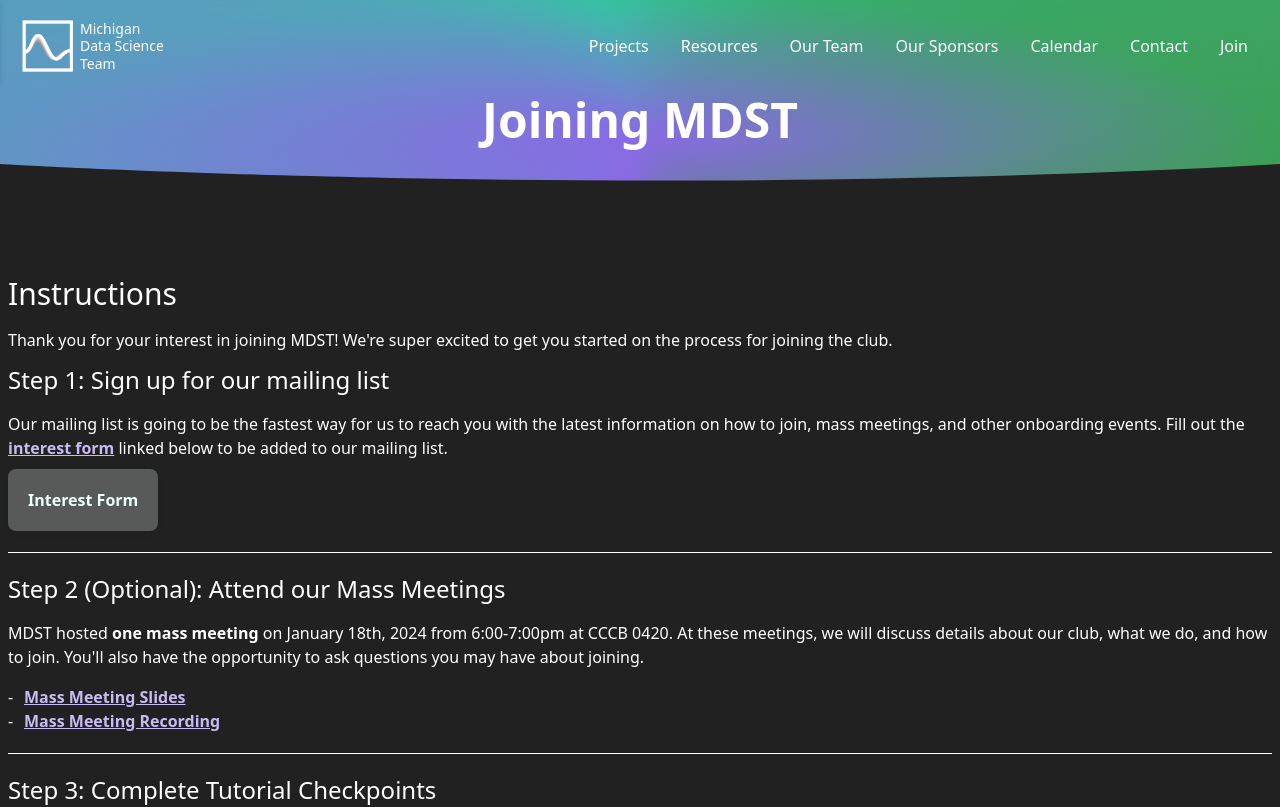
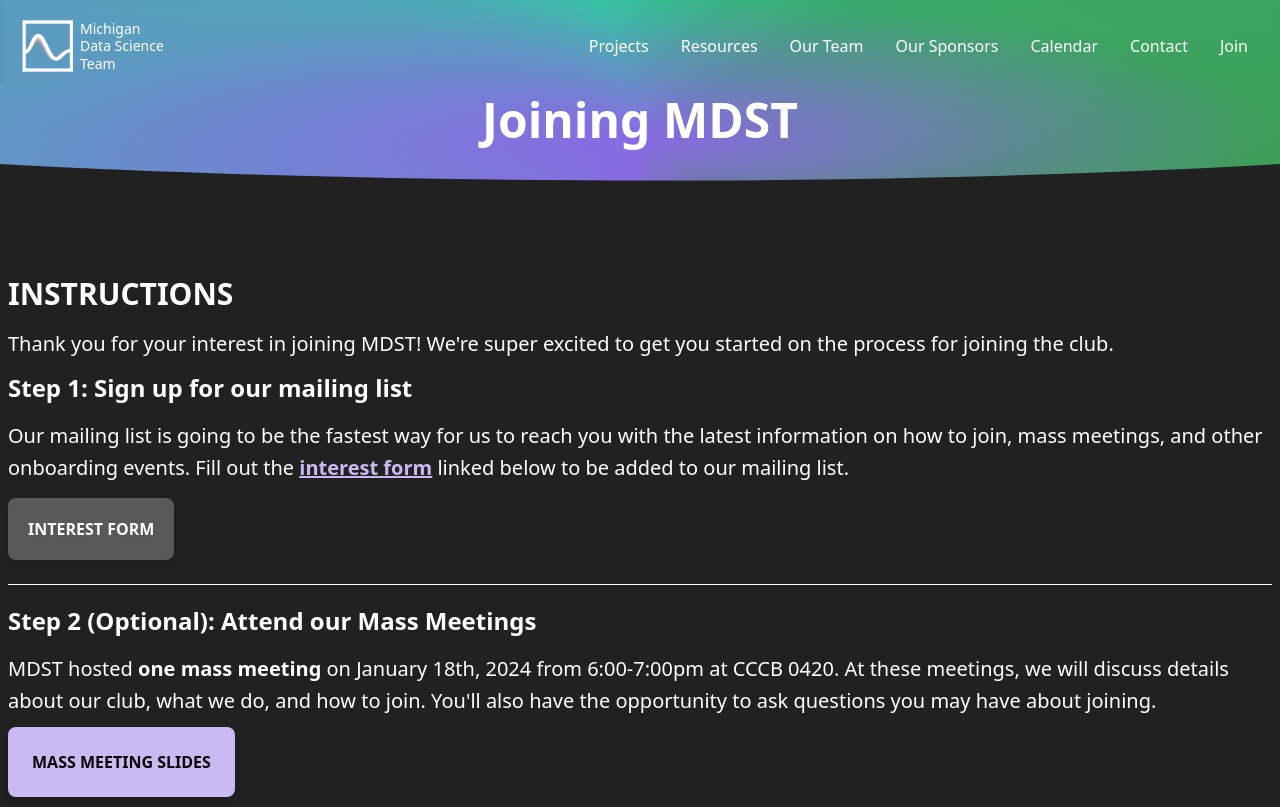
Before and after one commit to MichiganDataScienceTeam/official-website, a Next.js app: page /join in a window 1280 px wide. Shown: the top 807 px of the page. Built offline with nearby package versions, Linux system fonts and the light colour scheme.

Commit message:
initial changes

```diff
--- a/config/join.md
+++ b/config/join.md
@@ -13,8 +13,9 @@
 ### Step 2 (Optional): Attend our Mass Meetings
 
 MDST hosted **one mass meeting** on January 18th, 2024 from 6:00-7:00pm at CCCB 0420. At these meetings, we will discuss details about our club, what we do, and how to join. You'll also have the opportunity to ask questions you may have about joining.
-- <a href="https://docs.google.com/presentation/d/1KwbCaDidWKUAwzVfWL0gRVclE0ImLhjs05ypdxxqTa0/edit?usp=sharing">Mass Meeting Slides</a>
-- <a href="https://umich.zoom.us/rec/share/wVLHCDtudkjscVB3y8L2P6CFIwwOu6vyrwYd6YbATAvgEIrc6p1BWwBTLMbKZ9Uj.DjCG-vsr6OsiL-zA">Mass Meeting Recording</a>
+
+<p className="md-button-wrapper"><a className="md-button_2" href="https://docs.google.com/presentation/d/1KwbCaDidWKUAwzVfWL0gRVclE0ImLhjs05ypdxxqTa0/edit?usp=sharing"> Mass Meeting Slides</a></p>
+<p className="md-button-wrapper"><a className="md-button_2" href="https://umich.zoom.us/rec/share/wVLHCDtudkjscVB3y8L2P6CFIwwOu6vyrwYd6YbATAvgEIrc6p1BWwBTLMbKZ9Uj.DjCG-vsr6OsiL-zA"> Mass Meeting Recording</a></p>
 
 <hr>
 
--- a/styles/globals.css
+++ b/styles/globals.css
@@ -30,22 +30,27 @@
   }
 }
 
+
 .markdown h1 {
   @apply text-4xl;
   @apply mb-4;
   @apply font-bold;
+  @apply capitalize;
 }
 
 .markdown h2 {
   @apply text-3xl;
   @apply mb-4;
   @apply font-normal;
+  @apply uppercase;
+  @apply font-bold;
 }
 
 .markdown h3 {
   @apply text-2xl;
   @apply mb-4;
   @apply font-normal;
+  @apply font-bold;
 }
 
 .markdown h4 {
@@ -55,7 +60,9 @@
 }
 
 .markdown p {
+  @apply text-xl;
   @apply mb-3;
+  @apply leading-8;
 }
 
 .markdown a {
@@ -88,6 +95,8 @@
 .markdown .callout {
   @apply m-4;
   @apply bg-grey;
+  @apply bg-white;
+  color: #000000;
   @apply rounded-lg;
   @apply p-5;
 }
@@ -99,14 +108,16 @@
 .markdown .md-button {
   @apply rounded-lg;
   @apply p-5;
-  @apply lg:text-lg;
+  @apply lg:text-xl;
   @apply text-base;
   @apply hover:-translate-y-1;
   @apply bg-translucent;
   @apply transition;
   @apply drop-shadow-md;
-  color: #edfffe;
+  color: #ffffff;
   @apply no-underline;
+  @apply uppercase;
+  @apply font-bold;
 }
 
 .markdown .md-button-wrapper {
@@ -115,6 +126,20 @@
   @apply hover:-translate-y-2;
   @apply transition;
   @apply w-fit;
+}
+
+.markdown .md-button_2 {
+  @apply rounded-lg;
+  @apply p-6;
+  @apply lg:text-xl;
+  @apply text-base;
+  @apply hover:-translate-y-1;
+  @apply bg-primary-light;
+  @apply transition;
+  @apply drop-shadow-md;
+  color: #050505;
+  @apply no-underline;
+  @apply uppercase;
 }
 
 .markdown .highlight {
```
